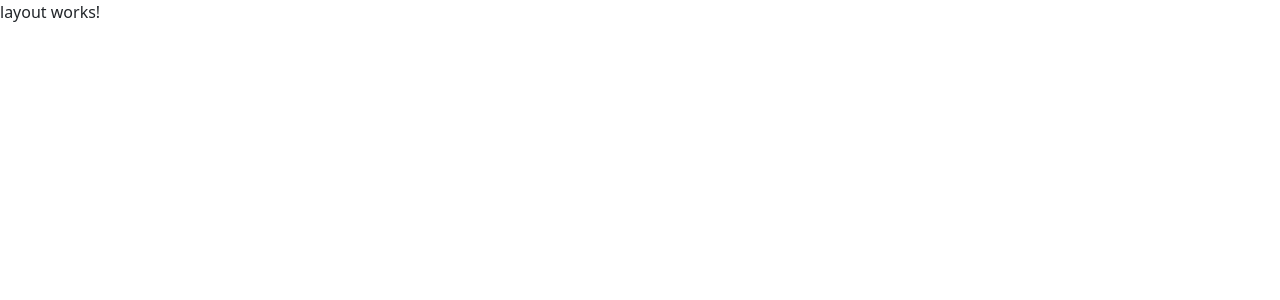
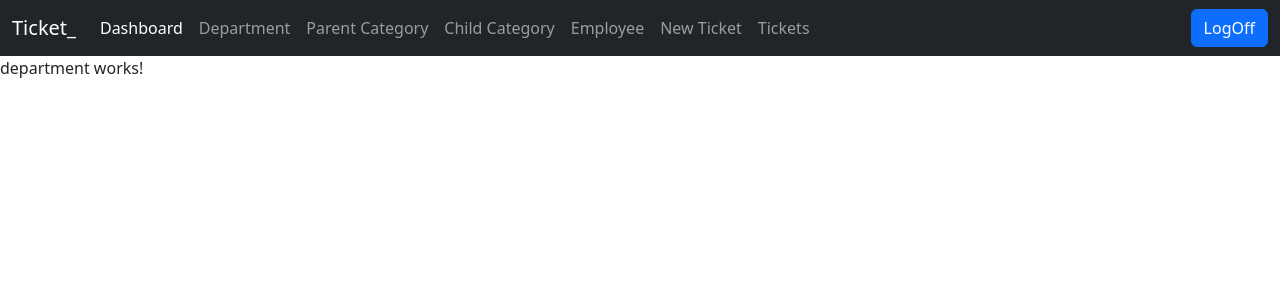
Before and after one commit to Avenkatesh1/Ticketing_Tool-Angular.18, an Angular app: page /department in a window 1280 px wide. Shown: the top 300 px of the page. Built offline with nearby package versions, Linux system fonts and the light colour scheme.

Commit message:
Here I Have Develop the Login page Functionality for the login page

```diff
--- a/src/app/pages/layout/layout.component.html
+++ b/src/app/pages/layout/layout.component.html
@@ -1 +1,37 @@
-<p>layout works!</p>
+<nav class="navbar navbar-expand-sm navbar-dark bg-dark">
+    <div class="container-fluid">
+      <a class="navbar-brand" routerLink="dashboard">Ticket_</a>
+      <button class="navbar-toggler" type="button" data-bs-toggle="collapse" data-bs-target="#mynavbar">
+        <span class="navbar-toggler-icon"></span>
+      </button>
+      <div class="collapse navbar-collapse" id="mynavbar">
+        <ul class="navbar-nav me-auto">
+          <li class="nav-item" >
+            <a class="nav-link active" routerLink="dashboard">Dashboard</a>
+          </li>
+          <li class="nav-item" >
+            <a class="nav-link" routerLink="department">Department</a>
+          </li>
+          <li class="nav-item" >
+            <a class="nav-link" routerLink="parent-category">Parent Category</a>
+          </li>
+          <li class="nav-item" >
+            <a class="nav-link" routerLink="child-category">Child Category</a>
+          </li>
+          <li class="nav-item" >
+            <a class="nav-link" routerLink="employee">Employee</a>
+          </li>
+          <li class="nav-item" >
+            <a class="nav-link" routerLink="new-ticket">New Ticket</a>
+          </li>
+          <li class="nav-item" >
+            <a class="nav-link" routerLink="ticket-list">Tickets</a>
+          </li>
+        </ul>
+        <form class="d-flex">
+          <button class="btn btn-primary" type="button" (click)="onLogOff()">LogOff</button>
+        </form>
+      </div>
+    </div>
+  </nav>
+<router-outlet />
--- a/src/app/pages/layout/layout.component.ts
+++ b/src/app/pages/layout/layout.component.ts
@@ -1,12 +1,20 @@
 import { Component } from '@angular/core';
+import { inject } from '@angular/core/testing';
+import { Router, RouterLink, RouterOutlet } from '@angular/router';
 
 @Component({
   selector: 'app-layout',
   standalone: true,
-  imports: [],
+  imports: [RouterOutlet, RouterLink],
   templateUrl: './layout.component.html',
   styleUrl: './layout.component.css'
 })
 export class LayoutComponent {
 
+  // router = inject(Router);
+constructor(private router: Router){}
+  onLogOff() {
+    localStorage.removeItem('ticketUser');
+    this.router.navigateByUrl('login');
+  }
 }
```
Also changed, not shown: src/app/app.routes.ts (+25 -0 lines).
